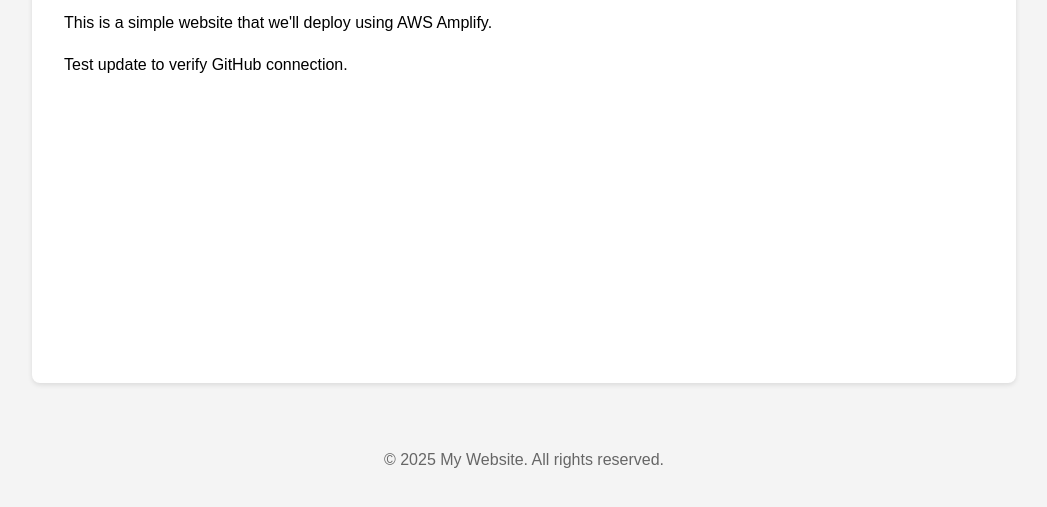
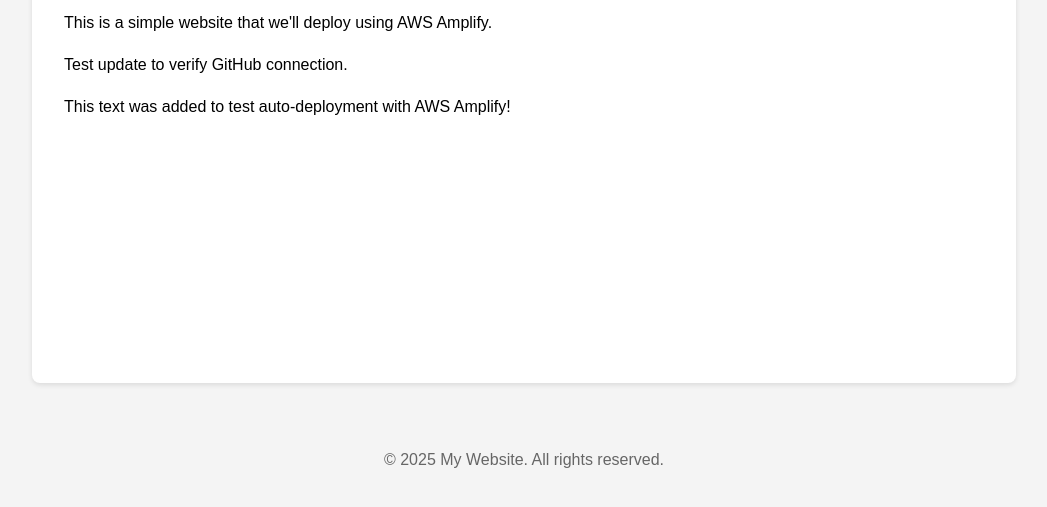
Before and after one commit to aws-scratch-sapc02/my-website, a plain HTML site: page index.html in a window 1280 px wide. Shown: the part 209-716 px from the top of the page, without its empty margins (116-1163 px from the left). Drawn offline with Linux system fonts and the light colour scheme.

Commit message:
Test auto-deployment

```diff
--- a/index.html
+++ b/index.html
@@ -24,6 +24,7 @@
             <h1>Welcome to My Website</h1>
             <p>This is a simple website that we'll deploy using AWS Amplify.</p>
             <p>Test update to verify GitHub connection.</p>
+            <p>This text was added to test auto-deployment with AWS Amplify!</p>
         </main>
 
         <footer>
```
